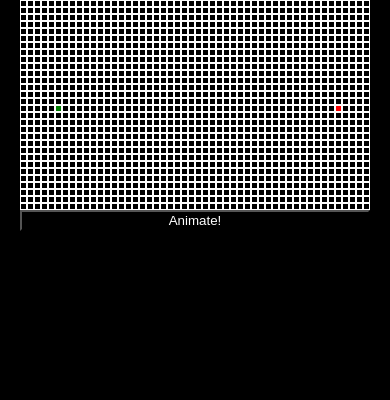
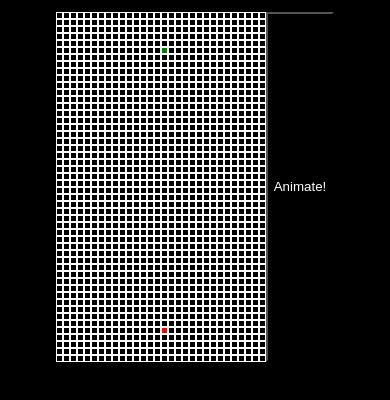
Before and after one commit to Julio-Leon/pathfinder-visualizer, a React (Create React App) app: page / in a window 390 px wide. Shown: the top 400 px of the page. Built offline with nearby package versions, Linux system fonts and the light colour scheme.

Commit message:
added some responsiveness

```diff
--- a/src/PathFinderVisualizer/PathFinderVisualizer.css
+++ b/src/PathFinderVisualizer/PathFinderVisualizer.css
@@ -8,9 +8,15 @@
 }
 
 .pathfinder-visualizer {
+    margin-top: 3%;
     flex-direction: column;
 }
 
-.animate-dijkstra-button {
-
-}
+@media only screen and (max-width: 480px) {
+    .pathfinder-visualizer {
+        flex-direction: row;
+    }
+    .row {
+        flex-direction: column;
+    }
+  }
```
